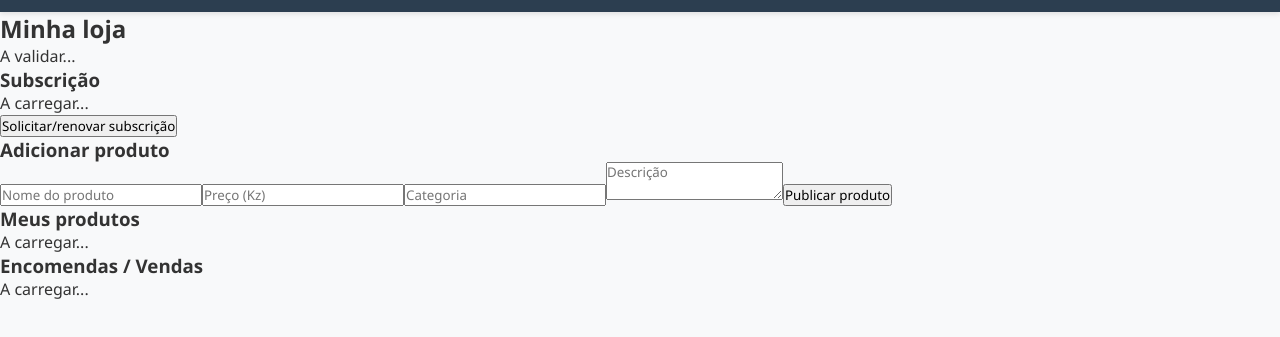
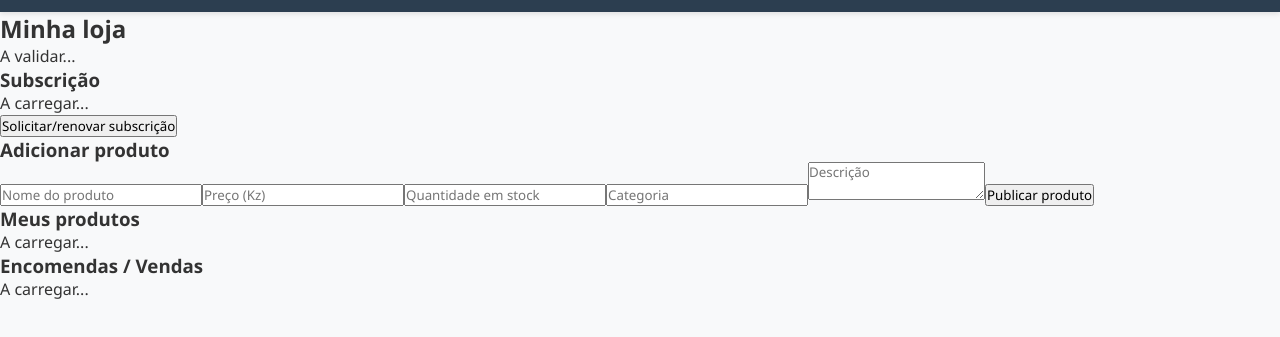
Before and after one commit to domingosferrazfonseca283-blip/Milomercios.github.ao, a plain HTML site: page vendedor.html in a window 1280 px wide. Shown: the part 51-388 px from the top of the page. Drawn offline with Linux system fonts and the light colour scheme; no server answers.

Commit message:
Adiciona campo de stock ao painel do vendedor

```diff
--- a/vendedor.html
+++ b/vendedor.html
@@ -1 +1 @@
-<!DOCTYPE html><html lang="pt-AO"><head><meta charset="UTF-8"><meta name="viewport" content="width=device-width,initial-scale=1.0"><title>Vendedor | Milomércios</title><link rel="stylesheet" href="Style.css"></head><body><header><button id="btn-logout">Sair</button><div class="logo">Painel do Vendedor</div><a href="index.html">Ver Loja</a></header><main><section><h2 id="nome-loja">Minha loja</h2><p id="email"></p><p id="estado">A validar...</p></section><section><h3>Subscrição</h3><p id="sub-info">A carregar...</p><button id="btn-pedir">Solicitar/renovar subscrição</button></section><section><h3>Adicionar produto</h3><input id="produto-nome" placeholder="Nome do produto"><input id="produto-preco" type="number" placeholder="Preço (Kz)"><input id="produto-categoria" placeholder="Categoria"><textarea id="produto-descricao" placeholder="Descrição"></textarea><button id="btn-produto">Publicar produto</button></section><section><h3>Meus produtos</h3><div id="produtos-list">A carregar...</div></section><section><h3>Encomendas / Vendas</h3><div id="pedidos-list">A carregar...</div></section></main><script type="module" src="vendedor.js"></script></body></html>
+<!DOCTYPE html><html lang="pt-AO"><head><meta charset="UTF-8"><meta name="viewport" content="width=device-width,initial-scale=1.0"><title>Vendedor | Milomércios</title><link rel="stylesheet" href="Style.css"></head><body><header><button id="btn-logout">Sair</button><div class="logo">Painel do Vendedor</div><a href="index.html">Ver Loja</a></header><main><section><h2 id="nome-loja">Minha loja</h2><p id="email"></p><p id="estado">A validar...</p></section><section><h3>Subscrição</h3><p id="sub-info">A carregar...</p><button id="btn-pedir">Solicitar/renovar subscrição</button></section><section><h3>Adicionar produto</h3><input id="produto-nome" placeholder="Nome do produto"><input id="produto-preco" type="number" min="0.01" step="0.01" placeholder="Preço (Kz)"><input id="produto-stock" type="number" min="0" step="1" placeholder="Quantidade em stock"><input id="produto-categoria" placeholder="Categoria"><textarea id="produto-descricao" placeholder="Descrição"></textarea><button id="btn-produto">Publicar produto</button></section><section><h3>Meus produtos</h3><div id="produtos-list">A carregar...</div></section><section><h3>Encomendas / Vendas</h3><div id="pedidos-list">A carregar...</div></section></main><script type="module" src="vendedor.js"></script></body></html>
```
